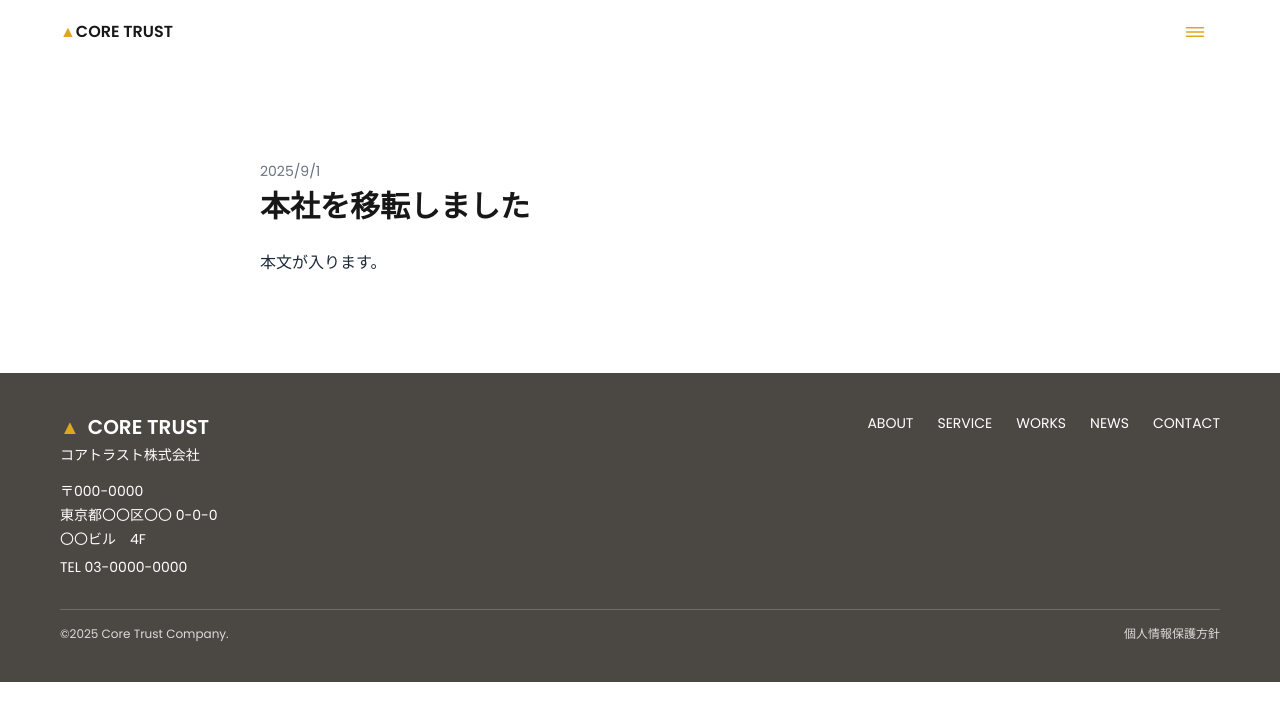
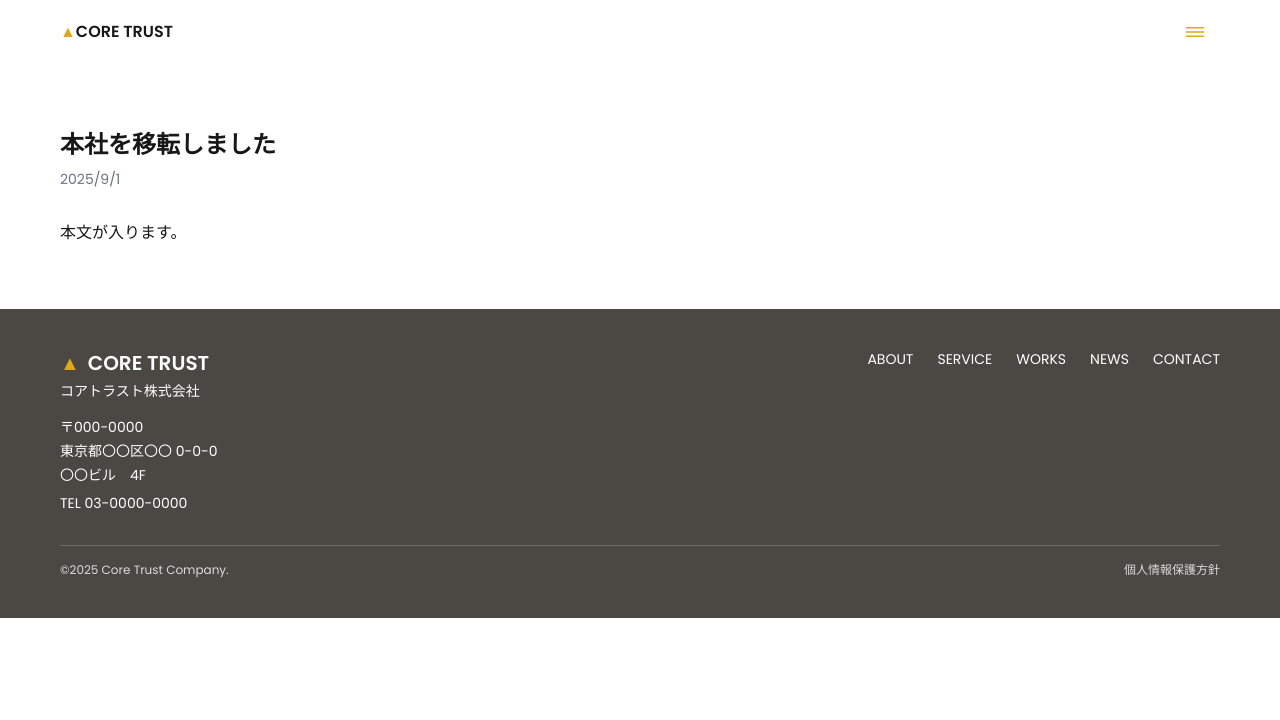
Before and after one commit to juliecogley/core-trust-site, a Next.js app: page /news/office in a window 1280 px wide. Shown: the top 720 px of the page. Built offline with nearby package versions, Linux system fonts and the light colour scheme.

Commit message:
fix: news detail type Page Props

```diff
--- a/src/app/components/Header.tsx
+++ b/src/app/components/Header.tsx
@@ -18,7 +18,7 @@ document.body.style.overflow = "";
 }, [open]);
 
 const items = [
-{ href: "/about", label: "ABOUT" },
+{ href: "/#about", label: "ABOUT" },
 { href: "/#services", label: "SERVICE" },
 { href: "/works", label: "WORKS" },
 { href: "/news", label: "NEWS" },
--- a/src/app/news/[id]/page.tsx
+++ b/src/app/news/[id]/page.tsx
@@ -1,20 +1,28 @@
 import { notFound } from "next/navigation";
 import { NEWS } from "@/data/news";
 
-export async function generateStaticParams() {
-return NEWS.map(n => ({ id: n.id }));
+type PageProps = {
+params: { id: string }; // ← これだけを props の型にする
+};
+
+// ページタイトルを動的に
+export function generateMetadata({ params }: PageProps) {
+const item = NEWS.find(n => n.id === params.id);
+return { title: item ? `${item.title} | お知らせ` : "お知らせ" };
 }
 
-export default function NewsDetail({ params }: { params: { id: string } }) {
+// 詳細ページ本体
+export default function NewsDetailPage({ params }: PageProps) {
 const item = NEWS.find(n => n.id === params.id);
-if (!item) return notFound();
+if (!item) return <p>記事が見つかりませんでした。</p>;
+
 return (
-<main className="mx-auto max-w-[800px] px-5 py-16 md:py-24">
-<p className="text-sm text-gray-500">{new Date(item.date).toLocaleDateString("ja-JP")}</p>
-<h1 className="mt-2 text-3xl font-semibold">{item.title}</h1>
-<article className="mt-6 leading-7 text-gray-800">
-<p>{item.body}</p>
-</article>
+<main className="mx-auto max-w-[1200px] px-5 py-16">
+<h1 className="text-2xl font-bold">{item.title}</h1>
+<p className="mt-2 text-sm text-gray-500">
+{new Date(item.date).toLocaleDateString("ja-JP")}
+</p>
+<div className="mt-8 whitespace-pre-wrap">{item.body}</div>
 </main>
 );
 }
--- a/src/app/page.tsx
+++ b/src/app/page.tsx
@@ -63,7 +63,7 @@ LASTING SUPPORT.
 {/* ボタン*/}
 <div className="mt-6 flex gap-3">
 
-<Link href="/company" className="px-5 py-2.5 rounded-md border-2 border-gray-400 shadow-md"><p className="text-gray-600">詳細はこちら →</p></Link>
+<Link href="/about" className="px-5 py-2.5 rounded-md border-2 border-gray-400 shadow-md"><p className="text-gray-600">詳細はこちら →</p></Link>
 </div>
 
 </div>
```
